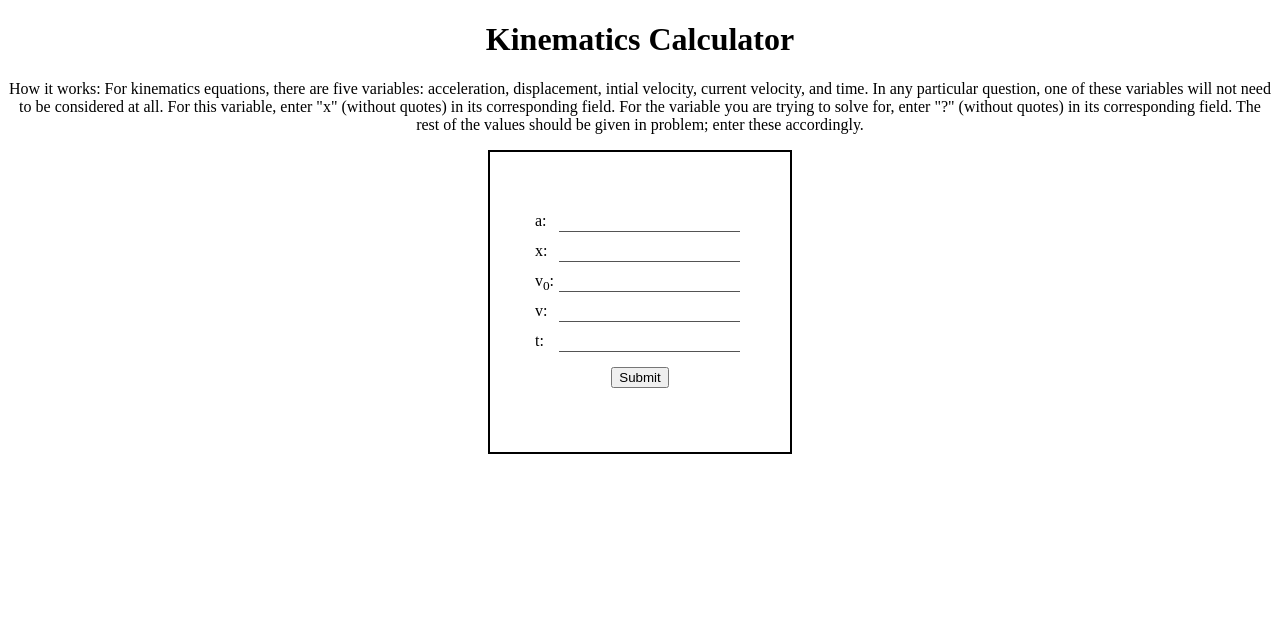
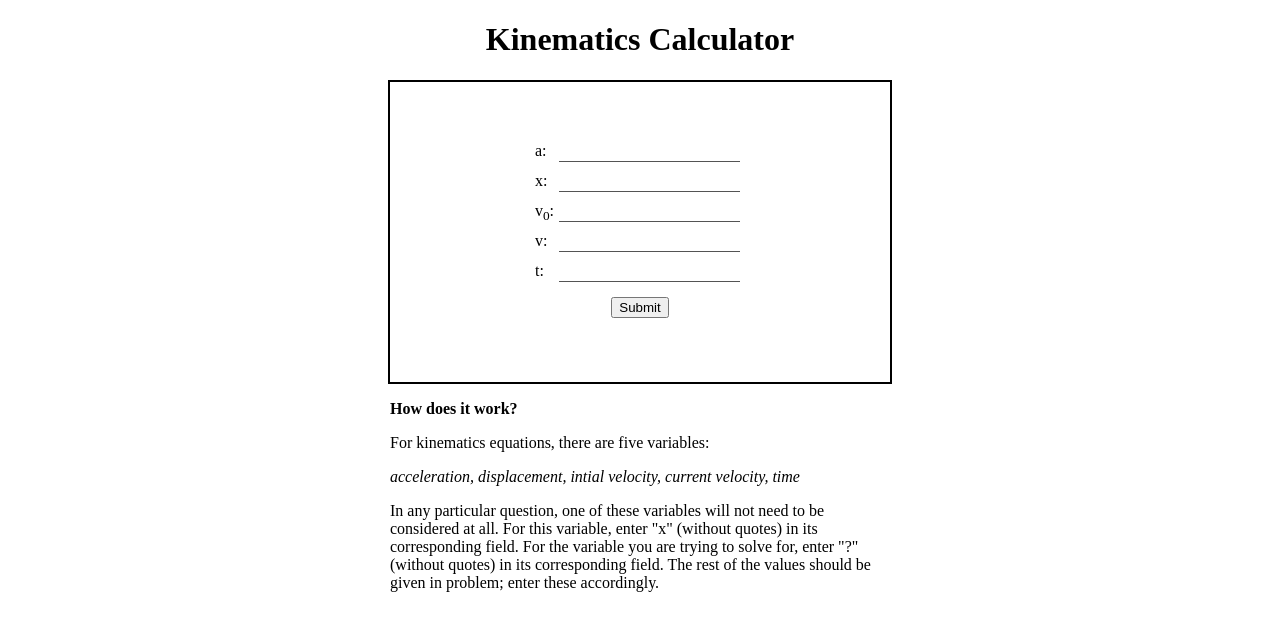
Before and after one commit to yangzihe/Kinematics-Calculator, a Flask app: page / in a window 1280 px wide. Shown: the top 631 px of the page. Run offline with Flask 2, Linux system fonts and the light colour scheme; some libraries are stand-ins or nearby versions.

Commit message:
Changed css

```diff
--- a/static/css/mystyle.css
+++ b/static/css/mystyle.css
@@ -11,11 +11,13 @@ p {
 p#answer {
     text-align: center;
 }
+.instructions {
+    display: block;
+    width: 500px;
+    text-align: left;
+    margin: 1em auto 1em auto;
+}
 h1#pageTitle {
-    text-align: center;
-}
-p#instructions {
-    display: block;
     text-align: center;
 }
 label {
@@ -31,7 +33,7 @@ input {
 div#container {
     display: table;
     width: 100%;
-    width: 300px;
+    width: 500px;
     height: 300px;
     border: 2px solid;
     margin-right: auto;
--- a/templates/index.html
+++ b/templates/index.html
@@ -8,9 +8,6 @@
     </head>
     <body>
         <h1 id="pageTitle">Kinematics Calculator</h1>
-        <p id="instructions">
-            How it works: For kinematics equations, there are five variables: acceleration, displacement, intial velocity, current velocity, and time. In any particular question, one of these variables will not need to be considered at all. For this variable, enter "x" (without quotes) in its corresponding field. For the variable you are trying to solve for, enter "?" (without quotes) in its corresponding field. The rest of the values should be given in problem; enter these accordingly.
-        </p>
         <div id="container">
         <form>
             <p>
@@ -37,5 +34,17 @@
         <button type="button" onclick="submit()">Submit</button>
         <p id="answer"></p>
         </div>
+        <p class="instructions">
+            <strong>How does it work?</strong>
+        </p>
+        <p class="instructions">
+            For kinematics equations, there are five variables:
+        </p>
+        <p class="instructions">
+            <em>acceleration, displacement, intial velocity, current velocity, time </em>
+        </p>
+        <p class="instructions">
+            In any particular question, one of these variables will not need to be considered at all. For this variable, enter "x" (without quotes) in its corresponding field. For the variable you are trying to solve for, enter "?" (without quotes) in its corresponding field. The rest of the values should be given in problem; enter these accordingly.
+        </p>
     </body>
 </html>
```
